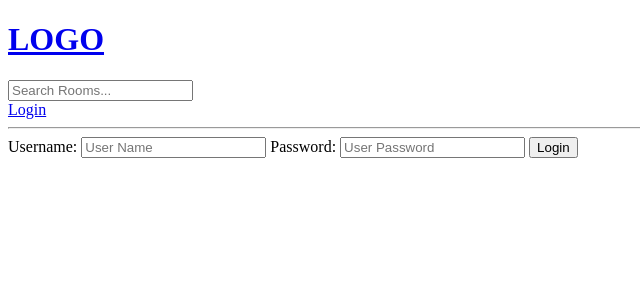
After one commit to boydeptrai/StudyBud, a Django app: page /login/ in a window 1280 px wide. The commit adds this page. Shown: the top 300 px of the page, without its empty margins (0-640 px from the left). Run offline with Django 4.2, Linux system fonts and the light colour scheme.

Commit message:
user login & flash messages

```diff
--- /dev/null
+++ b/base/templates/base/login_register.html
@@ -0,0 +1,16 @@
+{% extends "main.html" %}
+
+{% block content %}
+  <div>
+    <form action="" method="POST">
+        {% csrf_token %}
+        <label for="">Username:</label>
+        <input type="text" name="username" placeholder="User Name">
+
+        <label for="">Password:</label>
+        <input type="password" name="password" placeholder="User Password">
+
+        <input type="submit" value="Login">
+    </form>
+  </div>
+{% endblock content %}
--- a/base/urls.py
+++ b/base/urls.py
@@ -2,6 +2,7 @@ from django.urls import path
 from . import views
 
 urlpatterns = [
+    path('login/',views.loginPage,name="login"),
     path('',views.home, name="home"),
     path('room/<str:pk>/',views.room, name="room"),
     path('create-room/',views.createRoom,name="create-room"),
--- a/base/views.py
+++ b/base/views.py
@@ -1,5 +1,8 @@
 from django.shortcuts import render,redirect
 from .models import Room, Topic
+from django.contrib.auth.models import User
+from django.contrib import messages
+from django.contrib.auth import authenticate,login
 from django.db.models import Q
 from .forms import RoomForm
 # Create your views here.
@@ -8,6 +11,25 @@ from .forms import RoomForm
 #     {'id': 2, 'name': 'Design with me!'},
 #     {'id': 3, 'name': 'Frontend developers'},
 # ]
+
+def loginPage(request):
+    if request.method == 'POST':
+        username = request.POST.get('username')
+        password = request.POST.get('password')
+
+        try:
+            user = User.objects.get(username=username)
+        except:
+            messages.error(request,'User does not exist')
+        user = authenticate(request,username=username,password=password)
+
+        if user is not None:
+            login(request,user)
+            return redirect('home')
+        else:
+            messages.error(request, 'Username or Password does not exit')
+    context = {}
+    return render(request,'base/login_register.html',context)
 
 def home(request):
     q = request.GET.get('q') if request.GET.get('q') != None else ''
--- a/templates/main.html
+++ b/templates/main.html
@@ -1,16 +1,18 @@
 <!DOCTYPE html>
 <html>
-<head>
-    <meta charset="UTF-8">
-    <meta http-equiv="X-UA-Compatible" content="IE=edge">
-    <meta name="viewport" content="width=device-width, initial-scale=1.0">
+  <head>
+    <meta charset="UTF-8" />
+    <meta http-equiv="X-UA-Compatible" content="IE=edge" />
+    <meta name="viewport" content="width=device-width, initial-scale=1.0" />
     <title>StudyBud</title>
-</head>
-<body>
-    {% include 'navbar.html'  %}
-
-    {% block content %}
-
-    {% endblock %}
-</body>
+  </head>
+  <body>
+    {% include 'navbar.html' %} {% if messages %}
+    <ul class="messages">
+      {% for message in messages %}
+      <li></li>{{ message }}</li>
+      {% endfor %}
+    </ul>
+    {% endif %} {% block content %} {% endblock %}
+  </body>
 </html>
--- a/templates/navbar.html
+++ b/templates/navbar.html
@@ -4,4 +4,5 @@
 <form action="{% url 'home' %}" method="GET">
     <input type="text" name="q" placeholder="Search Rooms..." >
 </form>
+<a href="{% url 'login' %}">Login</a>
 <hr />
```
